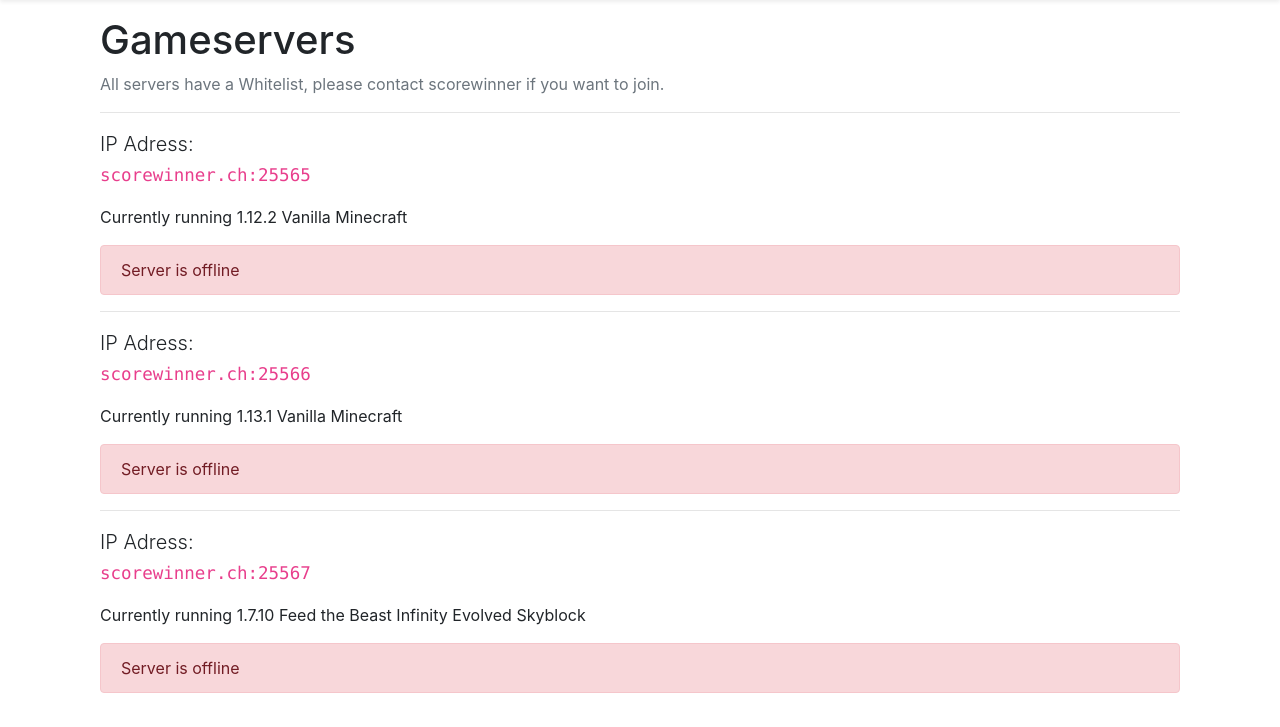
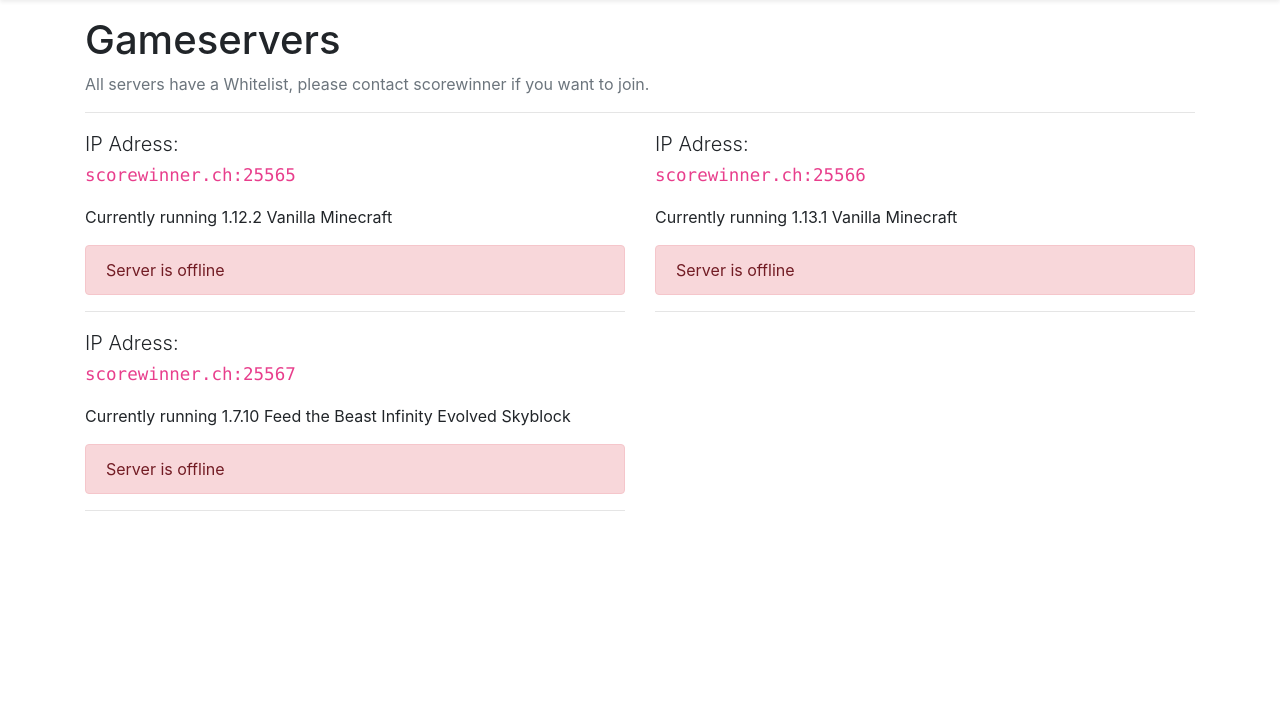
Before and after one commit to score-server/scorewinner.ch, a PHP site: page /games/gameservers.php in a window 1280 px wide. Shown: the part 73-800 px from the top of the page. Run offline with PHP 8.4, Linux system fonts and the light colour scheme; data that the repository does not hold is empty; some libraries are stand-ins or nearby versions.

Commit message:
update gameserver status overview

```diff
--- a/games/gameservers.php
+++ b/games/gameservers.php
@@ -3,11 +3,14 @@
 <?php include '../assets/config/servers.php'; ?>
 
 <div class="container">
-    <div class="col-md-12">
-        <h1>Gameservers</h1>
-        <p class="text-muted">
-            All servers have a Whitelist, please contact scorewinner if you want to join.
-        </p>
+    <div class="row">
+        <div class="col-md-12">
+            <h1>Gameservers</h1>
+            <p class="text-muted">
+                All servers have a Whitelist, please contact scorewinner if you want to join.
+            </p>
+            <hr>
+        </div>
         <?php include "../partials/serverStatusCard.php"; ?>
     </div>
 </div>
--- a/partials/serverStatusCard.php
+++ b/partials/serverStatusCard.php
@@ -3,8 +3,7 @@
     $ip = $server[1];
     $port = $server[2];
 ?>
-<hr>
-<div>
+<div class="col-md-6">
     <p class="lead">
         IP Adress:<br>
         <code><?php echo $ip .":". $port ?></code>
@@ -20,5 +19,6 @@
         echo '<p class="alert alert-danger" role="alert">Server is offline</p>';
     }
     ?>
+    <hr>
 </div>
 <?php } ?>
```
